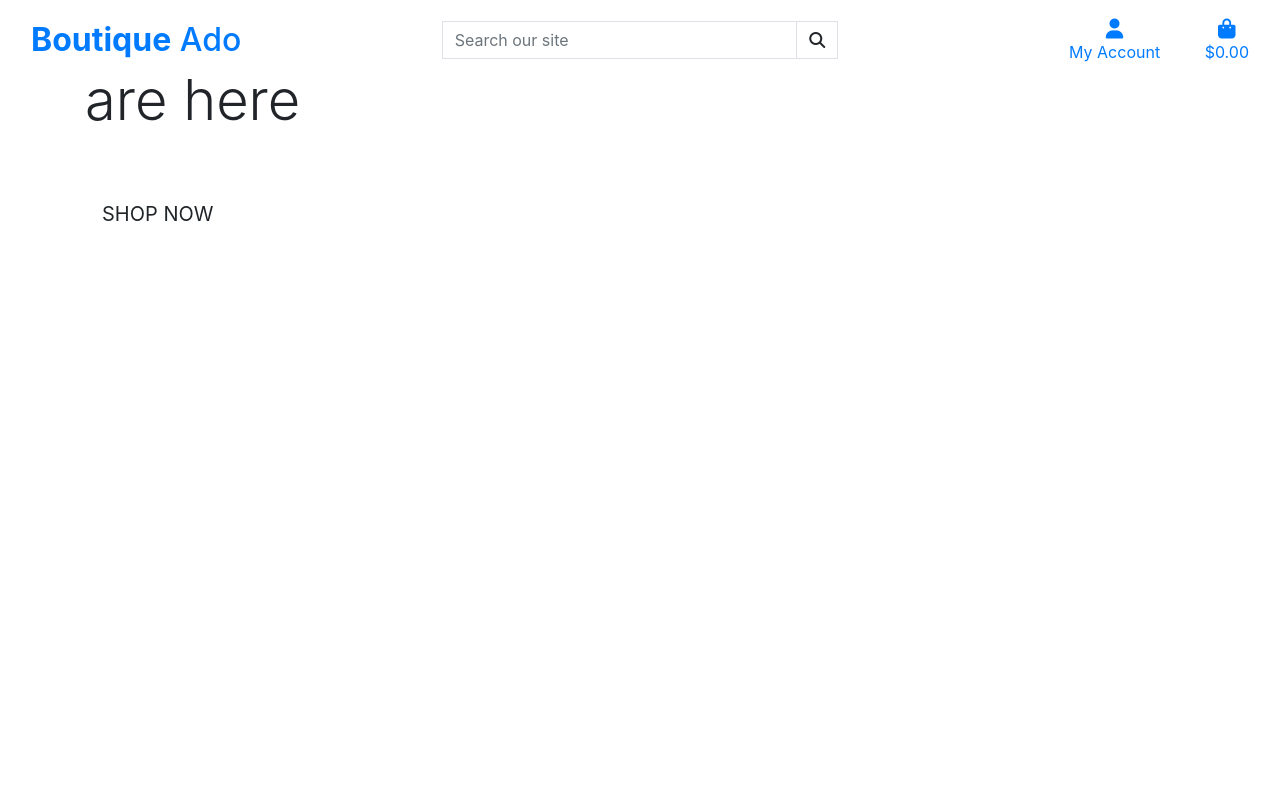
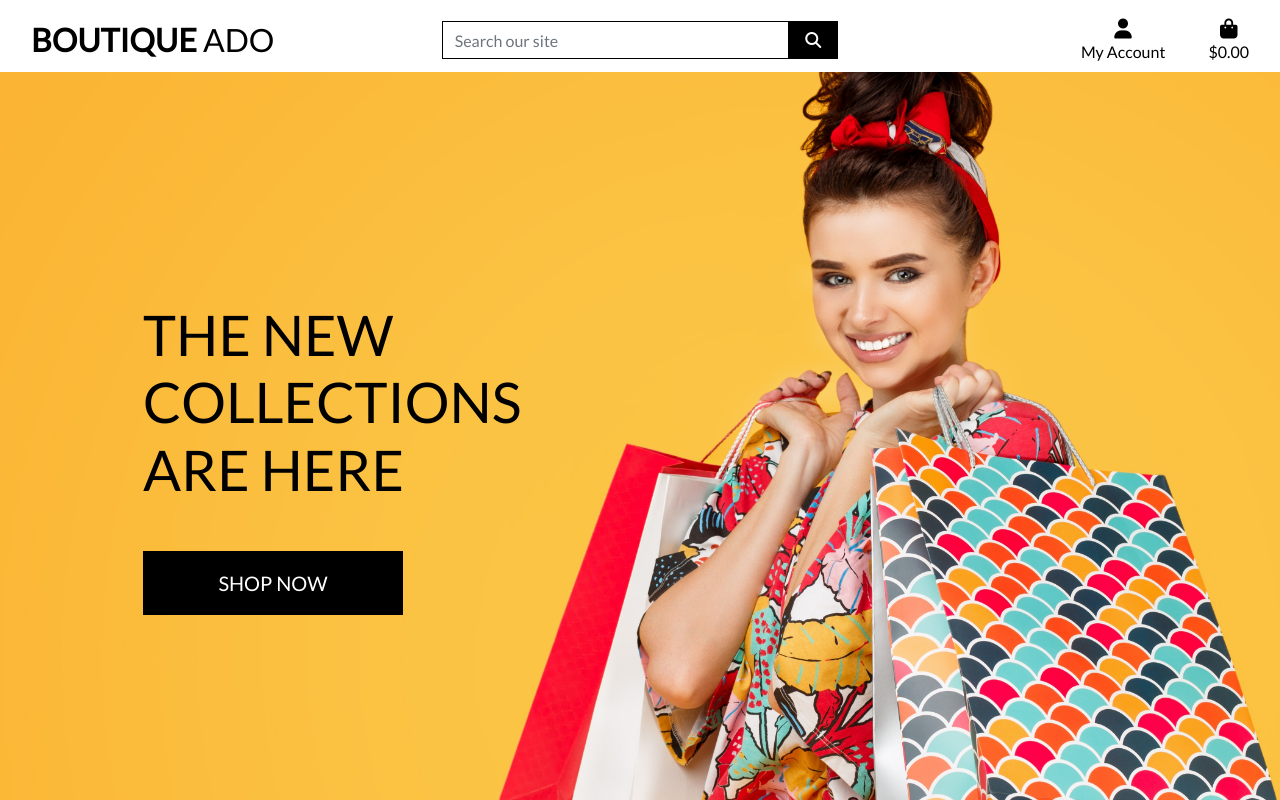
Before and after one commit to chancandan/boutique_ado_v1, a Django app: page / in a window 1280 px wide. Run offline with Django 3.2, Linux system fonts and the light colour scheme; some libraries are stand-ins or nearby versions.

Commit message:
Fix errors in base.html code to allow site to load properly

```diff
--- a/boutique_ado/urls.py
+++ b/boutique_ado/urls.py
@@ -22,4 +22,4 @@ urlpatterns = [
     path('admin/', admin.site.urls),
     path('accounts/', include('allauth.urls')),
     path('', include('home.urls')),
-]
+] + static(settings.MEDIA_URL, document_root=settings.MEDIA_ROOT)
--- a/static/css/base.css
+++ b/static/css/base.css
@@ -1,5 +1,5 @@
 html {
-    height: 100%
+    height: 100%;
 }
 
 body {
--- a/templates/base.html
+++ b/templates/base.html
@@ -15,12 +15,10 @@
     {% endblock %}
 
     {% block corecss %}
-    <link rel="stylesheet" href="https://cdn.jsdelivr.net/npm/bootstrap@4.6.2/dist/css/bootstrap.min.css"
-        integrity="sha384-xOolHFLEh07PJGoPkLv1IbcEPTNtaed2xpHsD9ESMhqIYd0nLMwNLD69Npy4HI+N" crossorigin="anonymous">
-    <link rel="preconnect" href="https://fonts.googleapis.com">
-    <link rel="preconnect" href="https://fonts.gstatic.com" crossorigin>
-    <link href="https://fonts.googleapis.com/css2?family=Lato&display=swap" rel="stylesheet">
-    <link rel="stylesheet" href="{% static 'css/base/.css' %}">
+    <link rel="stylesheet" href="https://stackpath.bootstrapcdn.com/bootstrap/4.4.1/css/bootstrap.min.css"
+        integrity="sha384-Vkoo8x4CGsO3+Hhxv8T/Q5PaXtkKtu6ug5TOeNV6gBiFeWPGFN9MuhOf23Q9Ifjh" crossorigin="anonymous">
+    <link rel="stylesheet" href="https://fonts.googleapis.com/css?family=Lato&display=swap">
+    <link rel="stylesheet" href="{% static 'css/base.css' %}">
     {% endblock %}
 
     {% block extra_css %}
```
Also changed, not shown: boutique_ado/settings.py (line endings or trailing spaces).
